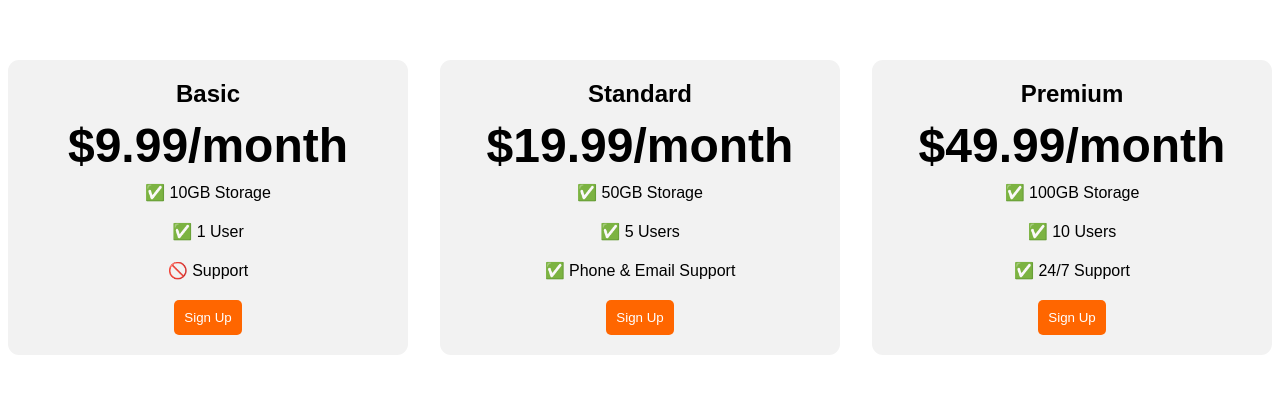
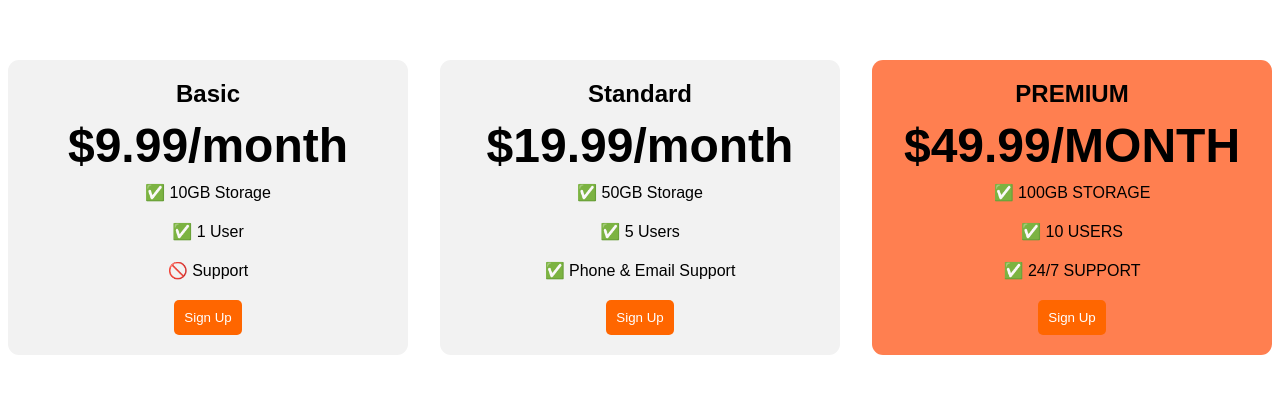
Before and after one commit to mod9096/FlexBox-PriceTag, a plain HTML site: page index.html in a window 1280 px wide. Shown: the part 201-594 px from the top of the page. Drawn offline with Linux system fonts and the light colour scheme; a web font is replaced by a local one.

Commit message:
index.html

```diff
--- a/index.html
+++ b/index.html
@@ -31,6 +31,7 @@
     .pricing-plan:hover{
       transform: translateY(-0.4rem) scale(1.02);
   transition: all 0.1s;
+      background-color: #ff3b4b;
     }
 
     .plan-title {
@@ -53,6 +54,8 @@
     .tag{
   position: relative;
   overflow: hidden;
+      background-color: coral;
+  text-transform: uppercase;
     }
     .tag:hover::after{
       content: "VIP";
```
